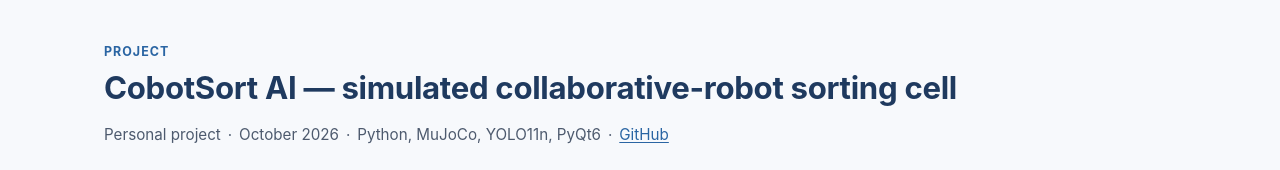
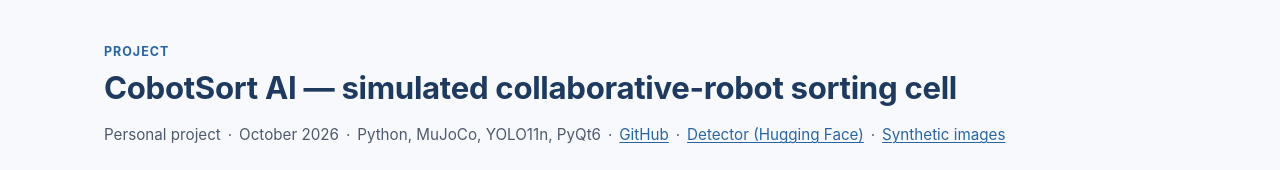
Before and after one commit to VictorBarretoAndrade/Portifolio, a plain HTML site: page index.html in a window 1280 px wide. Shown: the part 3340-3510 px from the top of the page. Drawn offline with Linux system fonts and the light colour scheme.

Commit message:
feat: link the CobotSort detector and dataset on Hugging Face

```diff
--- a/index.html
+++ b/index.html
@@ -239,6 +239,8 @@ Coca-Cola Lata · Guaraná Lata</pre>
       <li data-en="October 2026" data-pt="Outubro de 2026">October 2026</li>
       <li>Python, MuJoCo, YOLO11n, PyQt6</li>
       <li><a href="https://github.com/VictorBarretoAndrade/BRICS_CobotSort" target="_blank" rel="noopener">GitHub</a></li>
+      <li><a href="https://huggingface.co/VictorGoncalves/cobotsort-yolo11n-cubes" target="_blank" rel="noopener" data-en="Detector (Hugging Face)" data-pt="Detector (Hugging Face)">Detector (Hugging Face)</a></li>
+      <li><a href="https://huggingface.co/datasets/VictorGoncalves/cobotsort-synthetic-cubes" target="_blank" rel="noopener" data-en="Synthetic images" data-pt="Imagens sintéticas">Synthetic images</a></li>
     </ul>
 
     <div class="callout" role="note">
```
